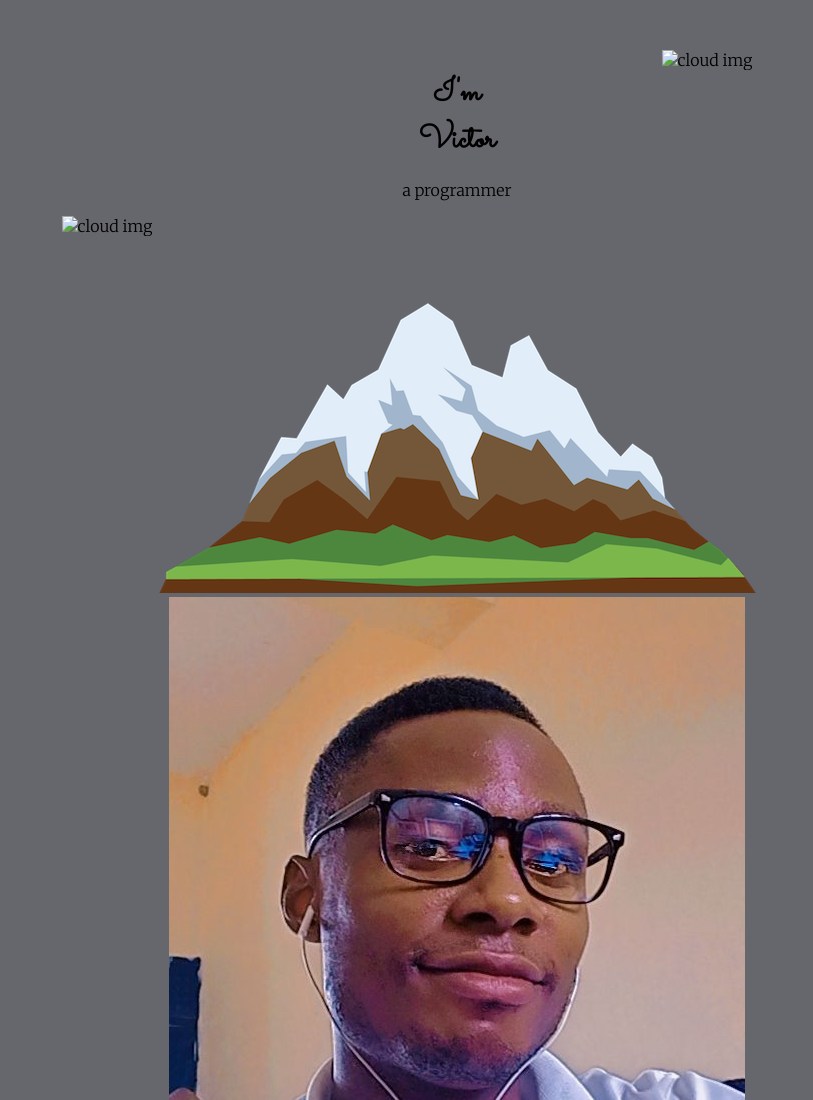
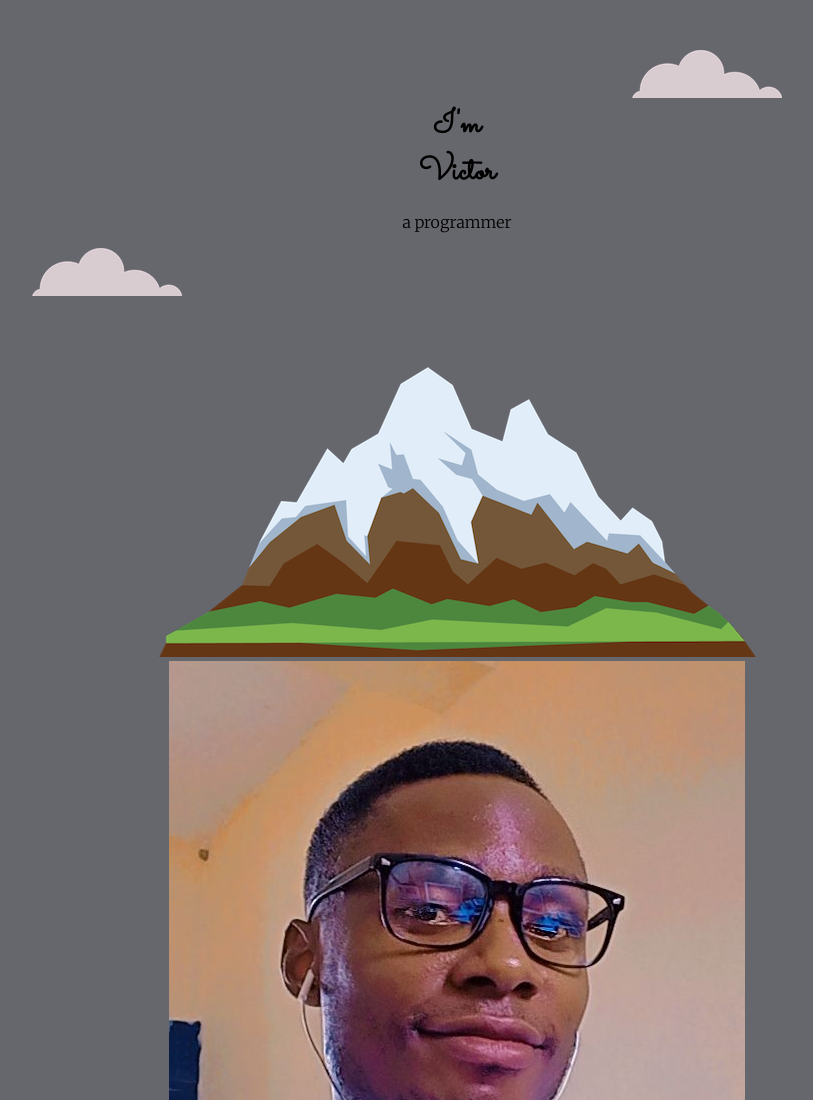
Before and after one commit to OkorieVE/BIO, a plain HTML site: page index.html in a window 1280 px wide. Shown: the top 1100 px of the page, without its empty margins (183-996 px from the left). Drawn offline with Linux system fonts and the light colour scheme; files whose address does not match are found by name.

Commit message:
Update index.html

```diff
--- a/index.html
+++ b/index.html
@@ -10,10 +10,10 @@
 </head>
 <body>
 <div class="topcontainer">
-  <img class="topcloud" src="images/cloud.png" alt="cloud img">
+  <img class="topcloud" src="cloud.png" alt="cloud img">
   <h1>I'm Victor</h1>
   <p>a programmer</p>
-  <img class="bottomcloud" src="images/cloud.png" alt="cloud img">
+  <img class="bottomcloud" src="cloud.png" alt="cloud img">
   <img src="mountain.png" alt="cloud img">
 </div>
 <div class="middle-container">
```
